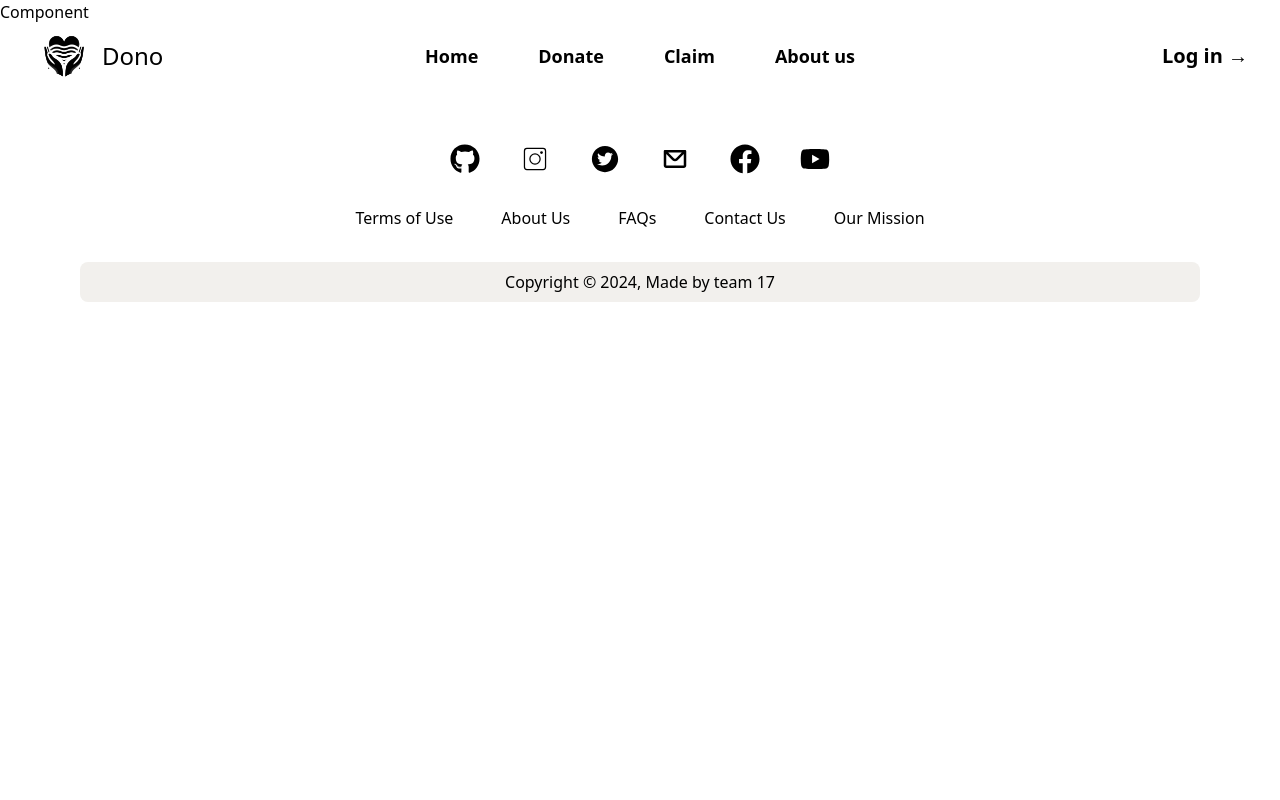
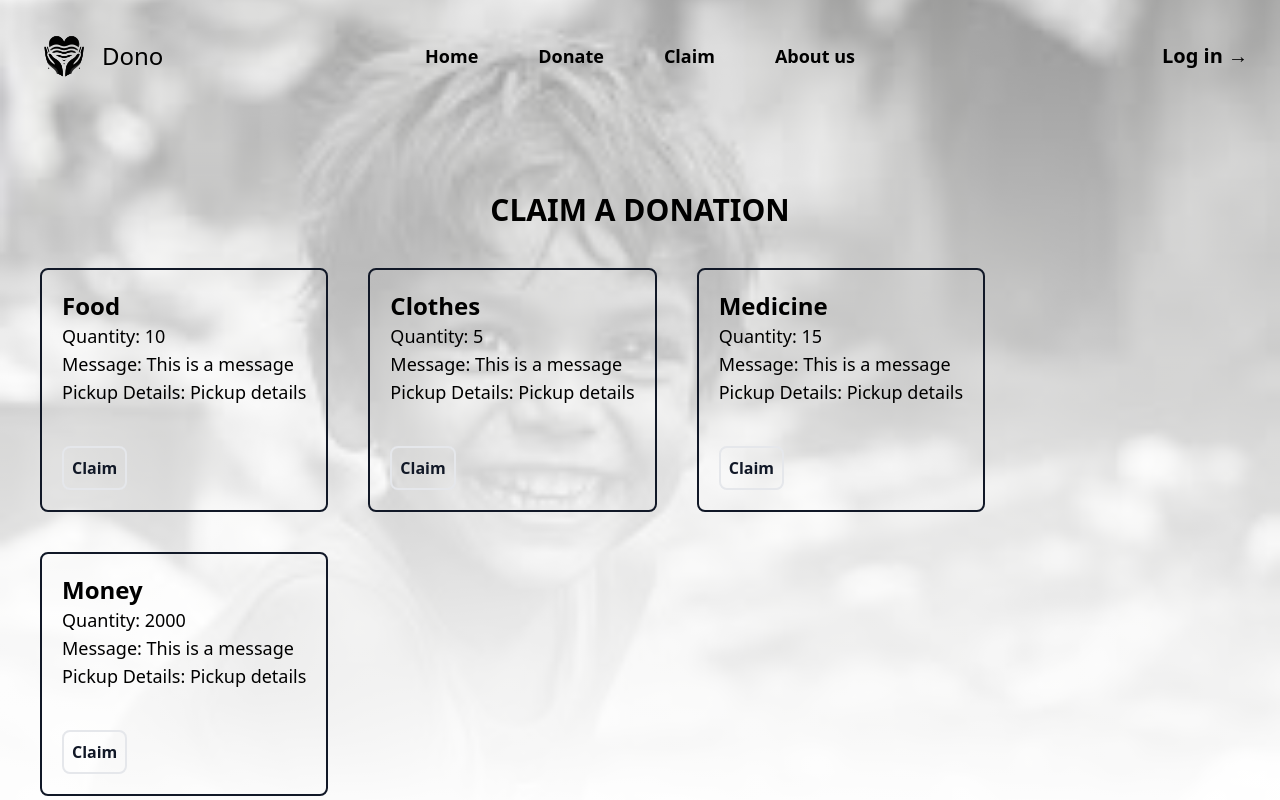
Before and after one commit to vivksingh/DonoDot, a React (Vite) app: page /claim in a window 1280 px wide. Shown: the top 800 px of the page. Built offline with nearby package versions, Linux system fonts and the light colour scheme.

Commit message:
added donation card

```diff
--- a/src/App.jsx
+++ b/src/App.jsx
@@ -1,10 +1,10 @@
-import { useEffect, useState } from 'react'
 import HeroSection from './Components/HeroSection'
 import Header from './Components/Header'
 import Footer from './Components/Footer'
 import { Route, Routes, useLocation } from 'react-router-dom'
 import Dummy from './Components/Dummy'
-import DonatePage from './Components/DonatePage'
+import DonatePage from './Components/DonateForm/DonatePage'
+import ClaimPage from './Components/ClaimPage/ClaimPage'
 
 function App() {
 
@@ -15,7 +15,7 @@ function App() {
       <Routes>
         <Route path='/' element = {<HeroSection />} />
         <Route path='/donate' element = {<DonatePage />} />
-        <Route path='/claim' element = {<Dummy />} />
+        <Route path='/claim' element = {<ClaimPage />} />
         <Route path='/about-us' element = {<Dummy />} />
       </Routes>
 
--- /dev/null
+++ b/src/Components/ClaimPage/ClaimCard.jsx
@@ -0,0 +1,16 @@
+
+
+function ClaimCard({item}){
+    return(
+
+        <div className="p-5 border-2 border-gray-900 rounded-lg">
+            <h1 className="text-2xl font-bold"> {item.name} </h1>
+            <p className="text-lg"> Quantity: {item.quantity} </p>
+            <p className="text-lg"> Message: {item.message} </p>
+            <p className="text-lg"> Pickup Details: {item.pickupDetails} </p>
+            <button className="text-gray-900 p-2 rounded-lg mt-10 font-bold border-2 hover:text-white hover:bg-indigo-600">Claim</button>
+        </div>
+    );
+}
+
+export default ClaimCard;
--- /dev/null
+++ b/src/Components/ClaimPage/ClaimPage.jsx
@@ -0,0 +1,55 @@
+import ClaimCard from "./ClaimCard";
+import bg from '../../assets/claimbg.jpeg';
+
+
+function ClaimPage(){
+    const items = [{
+        id: `item-${Date.now()}-${Math.random()}`,
+        name: "Food",
+        quantity: 10,
+        message: "This is a message",
+        pickupDetails: "Pickup details"
+    }, {
+        id: `item-${Date.now()}-${Math.random()}`,
+        name: "Clothes",
+        quantity: 5,
+        message: "This is a message",
+        pickupDetails: "Pickup details"
+    }, {
+        id: `item-${Date.now()}-${Math.random()}`,
+        name: "Medicine",
+        quantity: 15,
+        message: "This is a message",
+        pickupDetails: "Pickup details"
+    },{
+        id: `item-${Date.now()}-${Math.random()}`,
+        name: "Money",
+        quantity: 2000,
+        message: "This is a message",
+        pickupDetails: "Pickup details"
+    }];
+
+    return (
+        <section className="">
+            <div className="pt-48 flex flex-col justify-center items-center" style={{
+                backgroundImage: `linear-gradient(rgba(255,255,255,0.60), rgba(255,255,255,1)), url(${bg})`,
+                backgroundPosition: 'center',
+                backgroundRepeat: 'no-repeat',
+                backgroundSize: 'cover',
+
+            }}>
+                <h1 className="text-3xl font-bold"> CLAIM A DONATION </h1>
+                <div className="p-10 flex gap-10 flex-wrap">
+                    {items.map(item => {
+                        return (
+                            <ClaimCard key={item.id} item={item} />
+                        );
+                    })}
+                </div>
+            </div>
+        </section>
+    );
+
+}
+
+export default ClaimPage;
--- a/src/Components/DonateForm.jsx
+++ b/src/Components/DonateForm/DonateForm.jsx
@@ -17,28 +17,29 @@ function DonateForm() {
 
           <div className="p-5 flex gap-5">
             <label className="" htmlFor="category">Category</label>
-            <select className="border-2 w-[25vw]" id="category" name="category" defaultValue="money" ref={moneyRef} onChange={handleCategoryChange}>
+            <select className = {`border-2 ${isMoney ? `w-[31vw]` : ` w-48 `}`} id="category" name="category" defaultValue="money" ref={moneyRef} onChange={handleCategoryChange}>
               <option value="money">Money</option>
               <option value="food">Food</option>
               <option value="clothes">Clothes</option>
+              <option value="medicine">Medicine</option>
               <option value="utility">Utility</option>
             </select>
 
             <label className= {`${isMoney && `hidden`}`} htmlFor="item-name">Item Name</label>
-            <input className={` ${isMoney && `hidden`} border-2 w-64`} type="text" name="item" id="item-name" placeholder="Whats your donation?" required />
+            <input className={` ${isMoney && `hidden`} border-2 w-44`} type="text" name="item" id="item-name" placeholder=" Whats your donation?" required />
           </div>
 
           <div className="p-5 flex gap-5">
             <label className="" htmlFor="message">Message</label>
-            <textarea className="border-2 w-64" name="message" id="message" placeholder="Any message?" rows="1" />
+            <textarea className="border-2 w-64" name="message" id="message" placeholder=" Any message?" rows="1" />
 
             <label className="" htmlFor="quantity">Quantity</label>
-            <input className="border-2 w-32" type="number" name="quantity" id="quantity" placeholder={`${isMoney ? `In Rupees` : `Quantity`}`} required />
+            <input className="border-2 w-32" type="number" name="quantity" id="quantity" placeholder={`${isMoney ? ` In Rupees` : ` Quantity`}`} required />
           </div>
 
           <div className="p-5 flex gap-5">
-            <label className="" htmlFor="pickup-details">Pickup Details</label>
-            <textarea className="border-2 w-64" name="pickup-details" id="pickup-details" placeholder="PickUp Details" rows="1" required />
+            <label className={`${isMoney && `hidden`}`} htmlFor="pickup-details">Pickup Details</label>
+            <textarea className=  {`${isMoney && `hidden`} border-2 w-64`} name="pickup-details" id="pickup-details" placeholder=" PickUp Details" rows="1" required />
           </div>
 
           <button className="text-gray-900 p-2 rounded-lg mt-10 font-bold border-2 hover:text-white hover:bg-indigo-600">Submit</button>
--- a/src/Components/DonatePageHero.jsx
+++ b/src/Components/DonateForm/DonatePageHero.jsx
@@ -1,4 +1,4 @@
-import bg from "..\\assets\\donatebg.jpeg"
+import bg from "..\\..\\assets\\donatebg.jpeg"
 
 function DonatePageHero() {
   return (
@@ -16,7 +16,7 @@ function DonatePageHero() {
                   SAVE A LIFE TODAY
                 </h1>
 
-                <div className="p-4 w-[70vw] h-[30vh] text-center">Globally, an estimated 150 million people are homeless, with many more facing inadequate housing or living in precarious conditions. Around 9 million people die of hunger and related causes every year, a stark reminder of widespread food insecurity. More than 800 million people worldwide are undernourished, and billions face poverty, lack of access to healthcare, clean water, and basic human needs. These statistics highlight the vast number of individuals who urgently need help and support, underscoring the importance of global efforts to combat homelessness, starvation, and poverty.
+                <div className="p-4 w-[60vw] h-[27vh] text-center">Globally, an estimated 150 million people are homeless, with many more facing inadequate housing or living in precarious conditions. Around 9 million people die of hunger and related causes every year, a stark reminder of widespread food insecurity. More than 800 million people worldwide are undernourished, and billions face poverty, lack of access to healthcare, clean water, and basic human needs.
                 </div>
 
                 <div className="flex items-center justify-center gap-x-6">
--- a/src/Components/Header.jsx
+++ b/src/Components/Header.jsx
@@ -13,7 +13,7 @@ function Header(){
     const navigation = [
         { name: 'Home', href: '/' },
         { name: 'Donate', href: '/donate' },
-        { name: 'Claim', href: '#' },
+        { name: 'Claim', href: '/claim' },
         { name: 'About us', href: '#' },
       ]
 
```
Also changed, not shown: src/Components/DonateForm/DonatePage.jsx (renamed from src/Components/DonatePage.jsx), src/assets/claimbg.jpeg (added), 1 other file (tests, documents, lock files or other folders).
